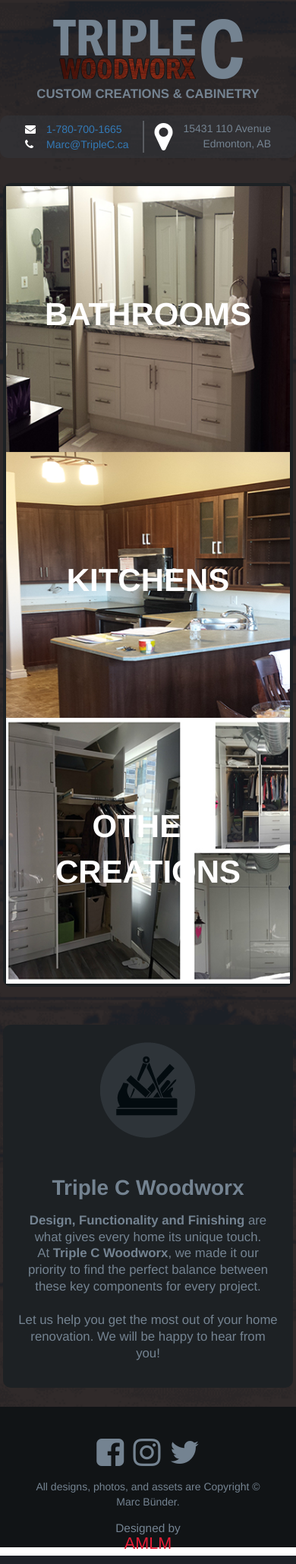
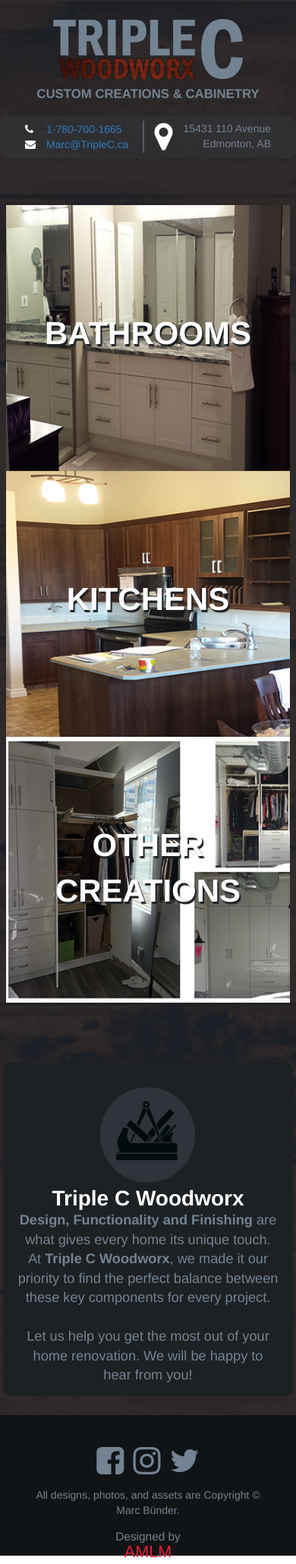
Before and after one commit to LMulvey/triplec-node, a PHP site: page /index.html in a window 390 px wide. Shown: the whole page at 76% size. Run offline with PHP 8.4, Linux system fonts and the light colour scheme; some libraries are stand-ins or nearby versions.

Commit message:
Styling Changes CHANGED: Multiple changes to main.css to update the layout. CHANGED: Switched the phone and envelope icons.

```diff
--- a/public/css/main.css
+++ b/public/css/main.css
@@ -8,7 +8,7 @@ body {
     background: url('../img/walnutbg-comp.png') no-repeat center center;
     background-size: cover;
     color: #748391;
-    margin-bottom: 75px;
+    margin-bottom: 100px;
 }
 
 .navbar {
@@ -74,35 +74,30 @@ body {
 }
 
 section {
-    padding: 25px 0;
+  margin: 25px auto;
+}
 
+.intro {
+    padding: 2.5em 0;
+    text-align: center;
+    background-color: #1d2124;
+    border-radius: 10px;
 }
 .section-heading {
-    margin: 65px 0 0 0;
-    font-size: 3.5em;
+    font-size: 3.327em;
     font-weight: bold;
     line-height: 0.1em;
-}
-
-.section-lead {
-    margin: 30px 0;
+    margin-bottom: 0.5em;
+    color: white;
 }
 
 .section-paragraph {
-    margin: 30px 0;
-    line-height: 1.3em;
-    font-size: 1.2em;
+    line-height: 1.4em;
+    font-size: 1.3em;
 }
 
-
-section .row {
-  background-color: #1d2124;
-  border-radius: 10px;
-}
-
-section .row .carp-logo {
-  margin: 5% 0;
-  text-align: center;
+.carp-logo {
+  margin-top: 2em;
 }
 
 .button-bathrooms,
@@ -112,7 +107,8 @@ section .row .carp-logo {
   font-size: 3em;
   font-weight: bolder;
   text-transform: uppercase;
-  color: #fff;
+  text-shadow: 2px 3px 1px #1d2124;
+  color:white;
   height: 350px;
   padding-top: 3.3em;
   transition: opacity 0.2s linear,  font-size 0.2s linear, background-image 0.2s linear;
@@ -124,7 +120,7 @@ section .row .carp-logo {
 .button-bathrooms:hover,
 .button-kitchens:hover,
 .button-others:hover {
-  opacity: 0.3;
+  opacity: 0.6;
   color: #f1f1f1;
   font-size: 3.1em;
   padding-top: 3.2em;
@@ -202,16 +198,6 @@ footer .fa:hover {
   color: white;
 }
 
-
-
-/*.wrap {
-  min-height: 100%;
-  height: auto;
-  margin: 0 auto -80px;
-  padding: 0 0 105px;
-  /* 60px == whatever the footer height is. Adj. for breakpoints
-}*/
-
 footer {
   position: absolute;
   bottom: 0;
@@ -219,7 +205,6 @@ footer {
   padding: 1.5em;
   width: 100%;
   background-color: #111416;
-
 }
 
 footer i {
@@ -239,12 +224,6 @@ footer .amlm-wordmark {
   font-weight: normal;
   font-size: 1.4em;
   color: #e71d36;
-}
-
-@media (max-width: 1200px) {
-  footer .fa {
-
-  }
 }
 
 @media(max-width:768px) {
--- a/public/index.html
+++ b/public/index.html
@@ -44,12 +44,12 @@
                 <ul class="nav navbar-nav">
                   <div class="navbar-contact">
                     <div class="navbar-left">
+                      <div class="navbar-phone">
+                        <div class="navbar-icon"><i class="fa fa-phone" aria-hidden="true"></i></div>
+                        <a href="tel:17807001665">1-780-700-1665</a>
+                      </div>
                       <div class="navbar-email">
                         <div class="navbar-icon"><i class="fa fa-envelope" aria-hidden="true"></i></div>
-                        <a href="tel:17807001665">1-780-700-1665</a>
-                      </div>
-                      <div class="navbar-phone">
-                        <div class="navbar-icon"><i class="fa fa-phone" aria-hidden="true"></i></div>
                         <a href="mailto:marc@triplec.ca">Marc@TripleC.ca</a>
                       </div>
                     </div>
@@ -85,11 +85,11 @@
     <!-- Content Section -->
     <section>
         <div class="container">
-            <div class="row">
+            <div class="row intro">
               <div class="col-sm-2 carp-logo">
                 <img src="./img/carp-logo.png" />
               </div>
-                <div class="col-lg-10">
+                <div class="col-sm-10">
                     <h1 class="section-heading">Triple C Woodworx</h1>
                     <p class="section-paragraph">
                       <strong>Design, Functionality and Finishing</strong> are what gives every home its unique touch.<br/>
--- a/server/index.js
+++ b/server/index.js
@@ -19,5 +19,5 @@ const galleryRoutes = require('./routes/gallery.js');
 // TO-DO: change route to /gallery once gallery feature is completed.
 
 app.listen(PORT, () => {
-  console.log("TripleC website now live on port " + PORT);
+  console.log(`TripleC website now live on port ${PORT}.`);
 });
```
